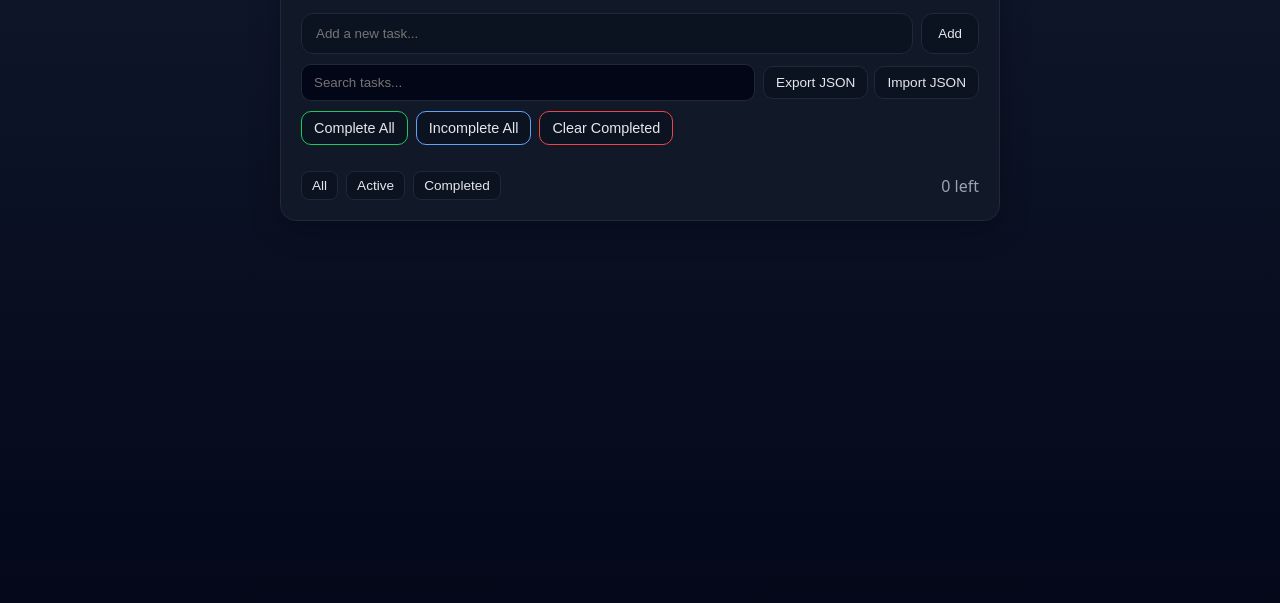
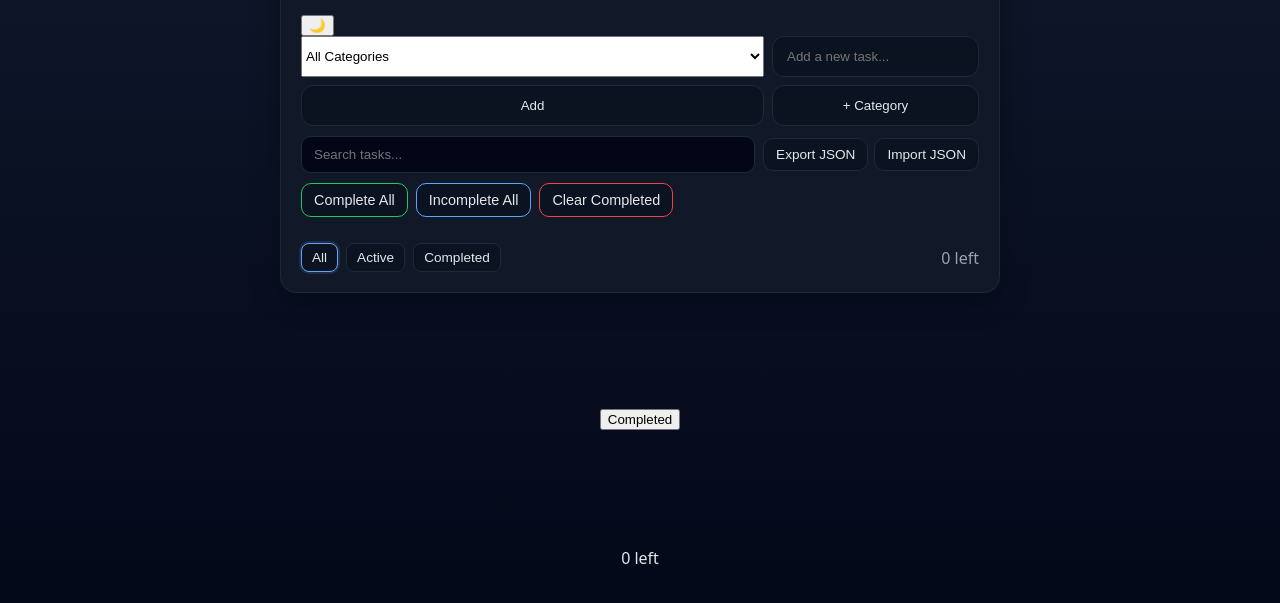
Before and after one commit to AhmadAlhajAsaad/todo-list, a website built with Vite: page index.html in a window 1280 px wide. Shown: the part 91-694 px from the top of the page. Built offline with nearby package versions, Linux system fonts and the light colour scheme.

Commit message:
Refactor index.html structure; add dark mode button, category filter, and improve form layout

```diff
--- a/index.html
+++ b/index.html
@@ -4,16 +4,24 @@
   <meta charset="UTF-8" />
   <meta name="viewport" content="width=device-width, initial-scale=1.0"/>
   <title>Todo List</title>
-  <link rel="stylesheet" href="style.css" />
+  <link rel="stylesheet" href="public/style.css" />
   <script type="module" src="/src/index.ts"></script>
 </head>
 <body>
   <main class="app">
-    <h1>My Todo List</h1>
+    <header class="app-header">
+      <h1>My Todo List</h1>
+      <button id="dark-mode-btn" class="dark-mode-btn" title="Toggle dark mode">🌙</button>
+    </header>
 
+    <!-- Add task form -->
     <form id="container" class="add-form">
+      <select id="category-filter" class="category-select">
+        <option value="Personal">Personal</option>
+      </select>
       <input id="todo-input" type="text" placeholder="Add a new task..." autocomplete="off" />
       <button type="submit">Add</button>
+      <button id="add-category-btn" type="button" title="Add new category">+ Category</button>
     </form>
 
     <!-- Search + Export/Import Toolbar -->
@@ -36,18 +44,28 @@
       </div>
     </div>
 
+    <!-- Bulk actions -->
     <div class="bulk-actions">
       <button id="complete-all" type="button" title="Mark all tasks as completed">Complete All</button>
       <button id="incomplete-all" type="button" title="Mark all tasks as incomplete">Incomplete All</button>
       <button id="clear-completed" type="button" title="Delete all completed tasks">Clear Completed</button>
     </div>
 
+    <!-- Todo list -->
     <ul id="list" class="todo-list" aria-live="polite"></ul>
 
+    <!-- Footer -->
     <footer class="footer">
       <div class="filters">
-        <button id="filter-all"        type="button" data-filter="all">All</button>
-        <button id="filter-active"     type="button" data-filter="active">Active</button>
+        <button id="filter-all" type="button" data-filter="all">All</button>
+        <button id="filter-active" type="button" data-filter="active">Active</button>
+        <button id="filter-completed" type="button" data-filter="completed">Completed</button>
+      </div>
+      <span class="counter"><span id="items-left">0</span> left</span>
+    </footer>
+  </main>
+</body>
+</html>
         <button id="filter-completed"  type="button" data-filter="completed">Completed</button>
       </div>
       <span class="counter"><span id="items-left">0</span> left</span>
```
